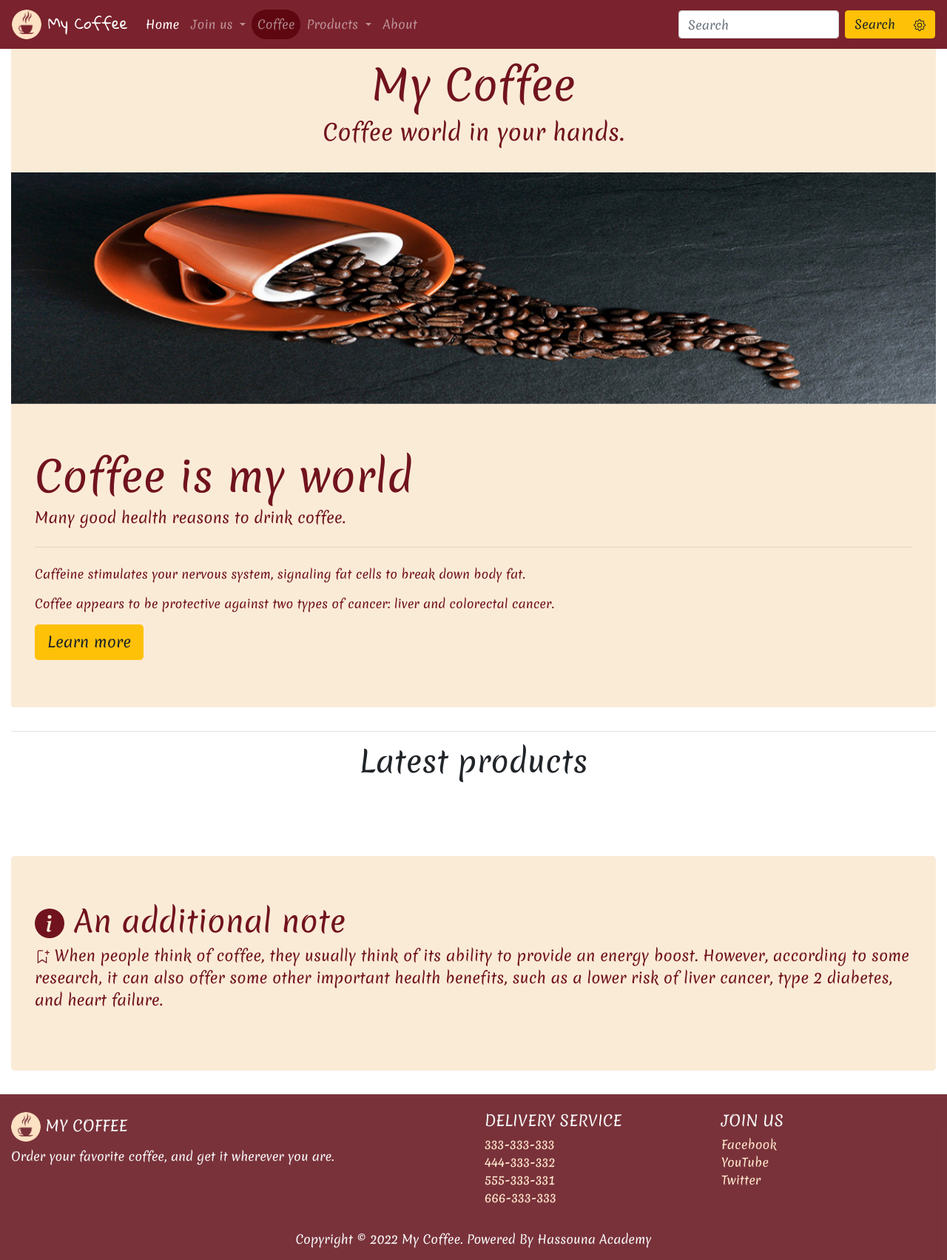
After one commit to adhamhewala66/coffee-shop-website, a Django app: template pages/templates/pages/home.html in a window 1280 px wide. The commit adds this page. Shown: the whole page at 74% size. Run offline with Django 3.2, Linux system fonts and the light colour scheme; the template is opened without the code that fills it, so the values that code supplies are empty; some libraries are stand-ins or nearby versions.

Commit message:
add pages

```diff
--- /dev/null
+++ b/pages/templates/pages/home.html
@@ -0,0 +1,98 @@
+{% extends 'base.html' %}
+
+{% load static %}
+
+{% block body %}
+    <div class="container-fluid">
+      <section>
+        <div class="jumbotron jumbotron-fluid p-3 m-0 text-center" >
+          <div class="d-inline-block align-top" >
+            <h1 class="display-4">My Coffee</h1>
+            <p class="lead" style="font-size:30px;" >
+              Coffee world in your hands.
+            </p>
+          </div>
+        </div>
+      </section>
+
+      <section>
+        <div id="carouselMyCoffee" class="carousel slide carousel-fade" data-ride="carousel">
+          <div class="carousel-inner">
+
+            <div class="carousel-item active" data-interval="1500">
+                <img src="{% static 'img/img1.jpg' %}" class="d-block w-100" alt="...">
+            </div>
+
+            <div class="carousel-item" data-interval="1500">
+              <img src="{% static 'img/img2.jpg' %}" class="d-block w-100" alt="...">
+            </div>
+
+            <div class="carousel-item" data-interval="1500">
+              <img src="{% static 'img/img3.jpg' %}" class="d-block w-100" alt="...">
+            </div>
+
+            <div class="carousel-item" data-interval="1500">
+              <img src="{% static 'img/img4.jpg' %}" class="d-block w-100" alt="...">
+            </div>
+
+            <div class="carousel-item" data-interval="1500">
+              <img src="{% static 'img/img5.jpg' %}" class="d-block w-100" alt="...">
+            </div>
+
+          </div>
+        </div>
+      </section>
+
+      <section>
+        <div class="jumbotron rounded-bottom">
+          <h1 class="display-4">Coffee is my world</h1>
+          <p class="lead">Many good health reasons to drink coffee.</p>
+          <hr class="my-4">
+          <p>Caffeine stimulates your nervous system, signaling fat cells to break down body fat.</p>
+          <p>Coffee appears to be protective against two types of cancer: liver and colorectal cancer.</p>
+          <a class="btn btn-warning btn-lg" href="#" role="button">Learn more</a>
+        </div>
+      </section>
+
+      <hr>
+
+      <section>
+        <h1 class="text-center">Latest products</h1>
+        <div class="container-fluid">
+          <div class="row p-5" style="padding-left: 17% !important;">
+            {% for product in products|slice:':6' %}
+            <div>
+              <div class="card m-2" style="width: 18rem;">
+                <img src="{{product.image.url}}" class="card-img-top" alt="...">
+                <div class="card-body">
+                  <h5 class="card-title">{{product}}</h5>
+                  <p class="card-text">{{product.desc}}</p>
+                  <a href="#" class="btn btn-warning">Show Details</a>
+                </div>
+              </div>
+            </div>
+            {% endfor %}
+          </div>
+        </div>
+      </section>
+
+      <section>
+        <div class="jumbotron">
+          <p class="h1">
+            <svg class="bi bi-info-circle-fill" width="1em" height="1em" viewBox="0 0 16 16" fill="currentColor" xmlns="http://www.w3.org/2000/svg">
+              <path fill-rule="evenodd" d="M8 16A8 8 0 108 0a8 8 0 000 16zm.93-9.412l-2.29.287-.082.38.45.083c.294.07.352.176.288.469l-.738 3.468c-.194.897.105 1.319.808 1.319.545 0 1.178-.252 1.465-.598l.088-.416c-.2.176-.492.246-.686.246-.275 0-.375-.193-.304-.533L8.93 6.588zM8 5.5a1 1 0 100-2 1 1 0 000 2z" clip-rule="evenodd"/>
+            </svg>
+            An additional note
+          </p>
+          <p class="lead">
+            <svg class="bi bi-bookmark-plus" width="1em" height="1em" viewBox="0 0 16 16" fill="currentColor" xmlns="http://www.w3.org/2000/svg">
+              <path fill-rule="evenodd" d="M4.5 2a.5.5 0 00-.5.5v11.066l4-2.667 4 2.667V8.5a.5.5 0 011 0v6.934l-5-3.333-5 3.333V2.5A1.5 1.5 0 014.5 1h4a.5.5 0 010 1h-4zm9-1a.5.5 0 01.5.5v2a.5.5 0 01-.5.5h-2a.5.5 0 010-1H13V1.5a.5.5 0 01.5-.5z" clip-rule="evenodd"/>
+              <path fill-rule="evenodd" d="M13 3.5a.5.5 0 01.5-.5h2a.5.5 0 010 1H14v1.5a.5.5 0 01-1 0v-2z" clip-rule="evenodd"/>
+            </svg>
+            When people think of coffee, they usually think of its ability to provide an energy boost. However, according to some research, it can also offer some other important health benefits, such as a lower risk of liver cancer, type 2 diabetes, and heart failure.
+          </p>
+        </div>
+      </section>
+
+    </div>
+{% endblock body %}
```
Also changed, not shown: pages/templates/pages/about.html (+12 -28 lines), pages/templates/pages/coffee.html (+3 -18 lines), pages/urls.py (+9 -0 lines), pages/views.py (+12 -1 lines).
